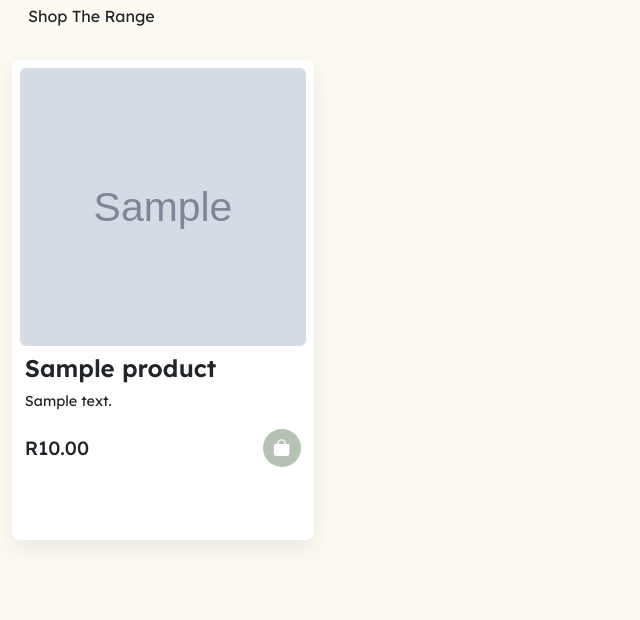
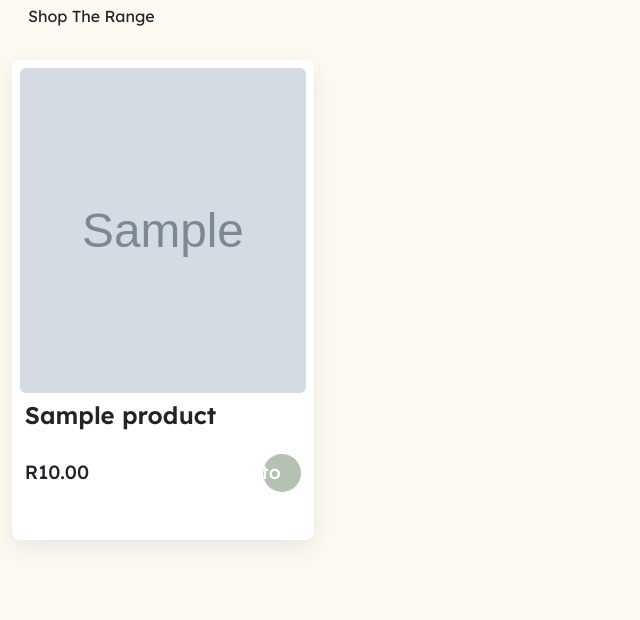
Before and after one commit to CodeMasterWinter/amazaskin, a Django app: page / in a window 1280 px wide. Shown: the part 196-816 px from the top of the page, without its empty margins (0-640 px from the left). Run offline with Django 5.2, Linux system fonts and the light colour scheme; tables that the repository leaves empty hold one stand-in row (values such as "Sample post"); grey boxes marked "Sample" are stand-in pictures.

Commit message:
removed unnecessary description from shop card

```diff
--- a/amazaskin/static/shop.css
+++ b/amazaskin/static/shop.css
@@ -18,7 +18,7 @@
 
 .product-img {
     width: 100%;
-    height: 60%;
+    height: 70%;
     overflow: hidden;
     border-radius: 6px;
 }
@@ -47,11 +47,6 @@
     color: #edc9bb;
 }
 
-.product-info p {
-    margin: 0;
-    font-size: .9rem;
-}
-
 .product-buttons {
     display: flex;
     padding: .5rem .3rem;
@@ -66,12 +61,14 @@
 }
 
 .product-buttons a {
-    display: grid;
+    display: flex;
     width: 2.4rem;
     height: 2.4rem;
     color: #ffffff;
     border-radius: 2rem;
-    place-content: center;
+    align-items: center;
+    text-decoration: none;
+    justify-content: center;
     background-color: #B5C1B3;
     transition: width .3s ease;
 }
--- a/amazaskin/templates/shop.html
+++ b/amazaskin/templates/shop.html
@@ -24,12 +24,12 @@
                         </div>
                         <div class="product-info">
                             <h4>{{product.name}}</h4>
-                            <p>{{product.description}}</p>
                         </div>
                         <div class="product-buttons">
                             <span>R{{product.price}}</span>
                             <a href="#">
                                 <ion-icon name="bag"></ion-icon>
+                                <span>Add to Cart</span>
                             </a>
                         </div>
                     </div>
```
